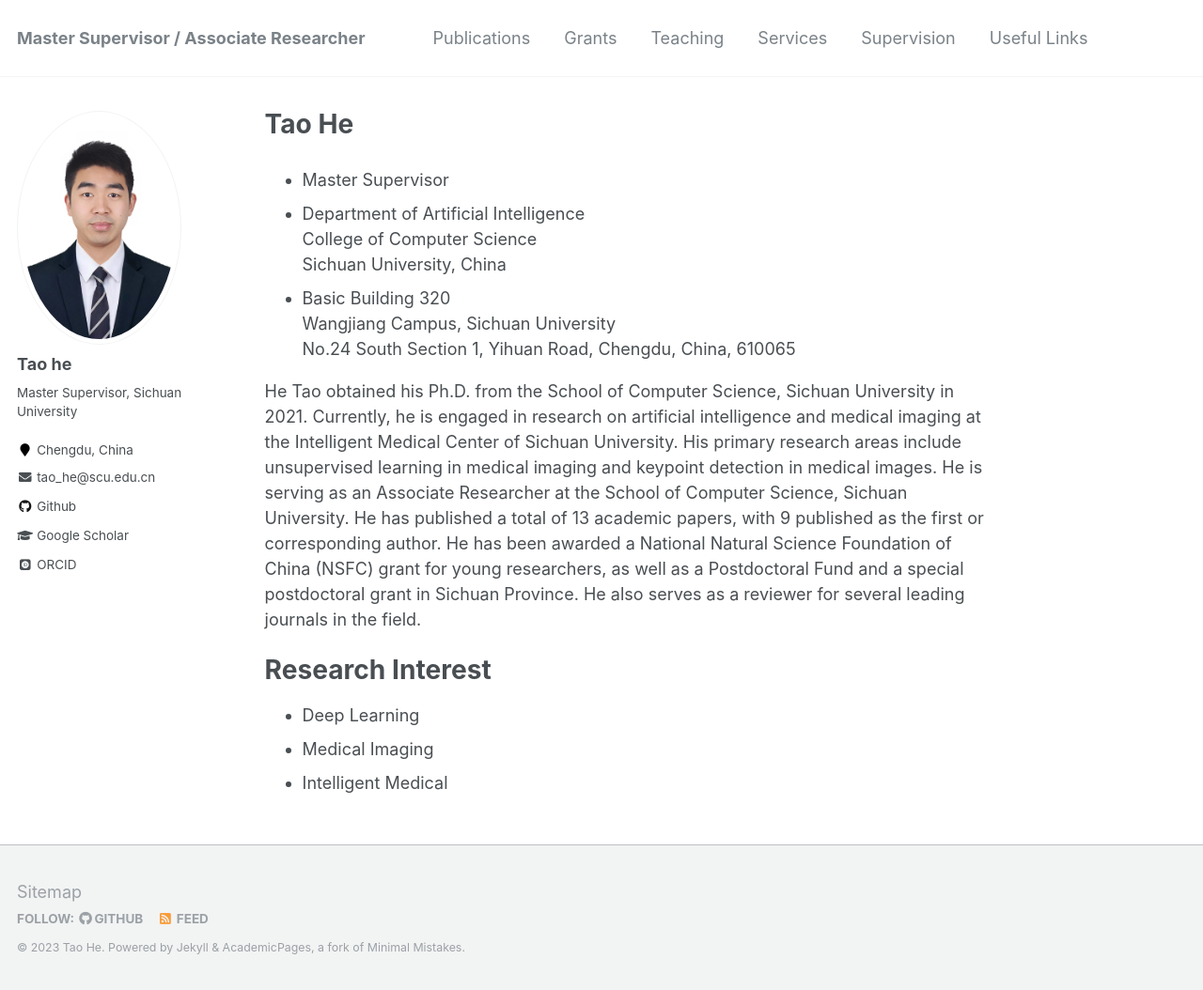
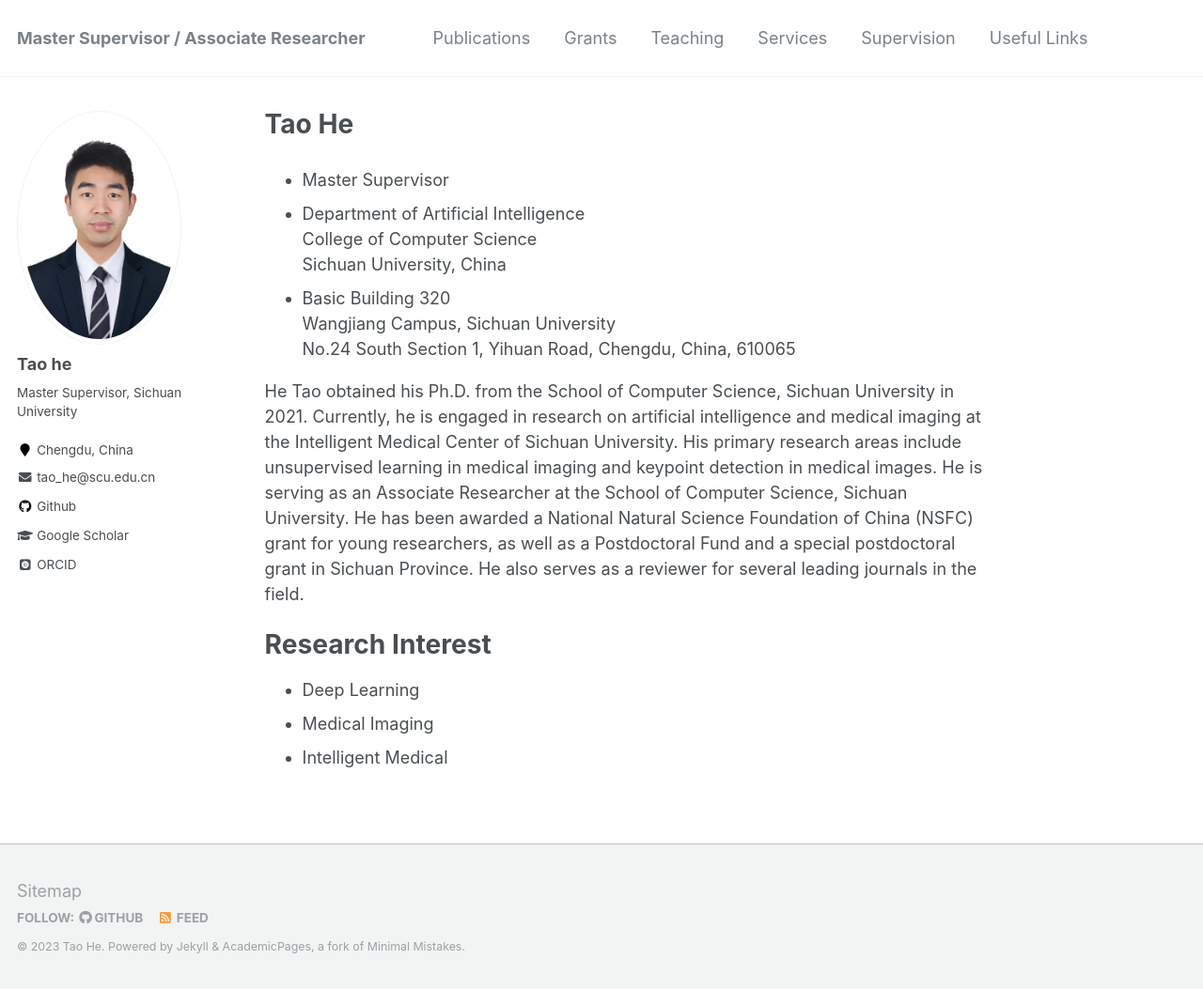
Before and after one commit to ithet1007/ithet1007.github.io, a Jekyll site: the page built from _pages/about.md, in a window 1280 px wide and 1054 px high. Shown: the whole window at 94% size. Built offline with Jekyll 4.4.1, drawn with Linux system fonts in a browser that asks for light colours; some web fonts are replaced; comment, search, counter and statistics services are not loaded.

Commit message:
Update about.md

```diff
--- a/_pages/about.md
+++ b/_pages/about.md
@@ -16,7 +16,7 @@ Sichuan University, China
 Wangjiang Campus, Sichuan University\\
 No.24 South Section 1, Yihuan Road, Chengdu, China, 610065
 
-He Tao obtained his Ph.D. from the School of Computer Science, Sichuan University in 2021. Currently, he is engaged in research on artificial intelligence and medical imaging at the Intelligent Medical Center of Sichuan University. His primary research areas include unsupervised learning in medical imaging and keypoint detection in medical images. He is serving as an Associate Researcher at the School of Computer Science, Sichuan University. He has published a total of 13 academic papers, with 9 published as the first or corresponding author. He has been awarded a National Natural Science Foundation of China (NSFC) grant for young researchers, as well as a Postdoctoral Fund and a special postdoctoral grant in Sichuan Province. He also serves as a reviewer for several leading journals in the field.
+He Tao obtained his Ph.D. from the School of Computer Science, Sichuan University in 2021. Currently, he is engaged in research on artificial intelligence and medical imaging at the Intelligent Medical Center of Sichuan University. His primary research areas include unsupervised learning in medical imaging and keypoint detection in medical images. He is serving as an Associate Researcher at the School of Computer Science, Sichuan University. He has been awarded a National Natural Science Foundation of China (NSFC) grant for young researchers, as well as a Postdoctoral Fund and a special postdoctoral grant in Sichuan Province. He also serves as a reviewer for several leading journals in the field.
 
 Research Interest
 ======
```
